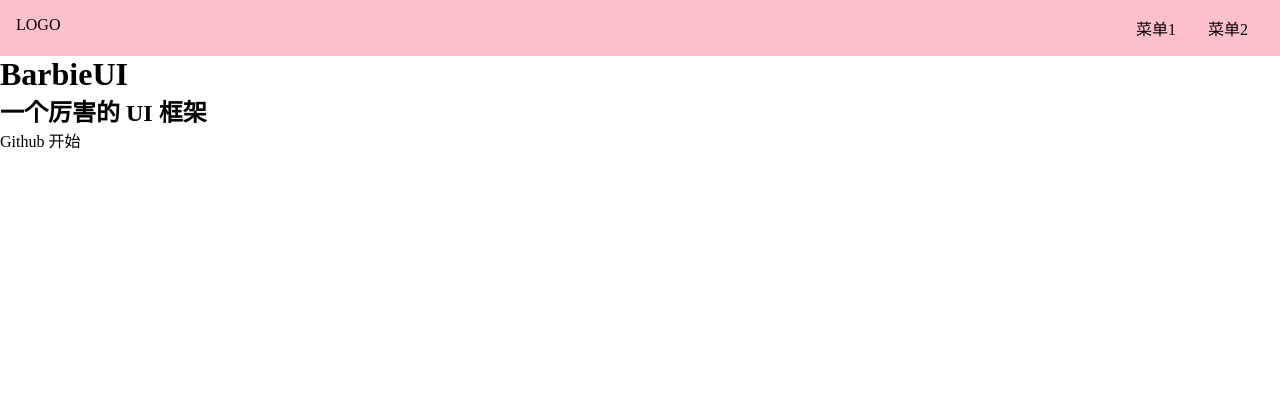
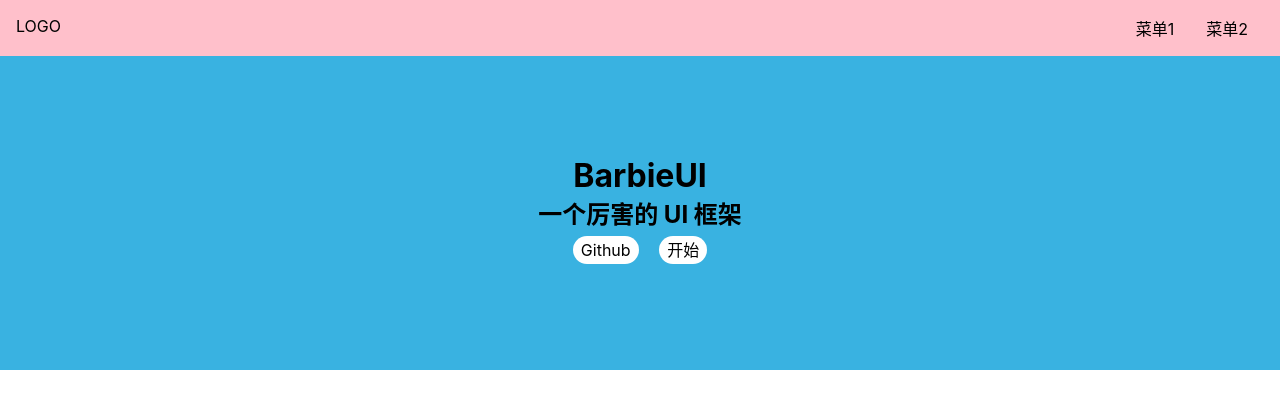
Before and after one commit to limo-chen/BabieUI, a Vue app: page / in a window 1280 px wide. Shown: the top 408 px of the page. Built offline with nearby package versions, Linux system fonts and the light colour scheme.

Commit message:
home样式提交

```diff
--- a/src/index.scss
+++ b/src/index.scss
@@ -13,5 +13,16 @@
   color: inherit;
   &:hover {
     border-bottom: 1px solid;
+    cursor: pointer;
   }
 }
+body {
+  font-size: 16px;
+  // 为什么这样写 font-family
+  // 答案见 https://github.com/zenozeng/fonts.css/
+  font-family: -apple-system, "Noto Sans", "Helvetica Neue", Helvetica,
+    "Nimbus Sans L", Arial, "Liberation Sans", "PingFang SC", "Hiragino Sans GB",
+    "Noto Sans CJK SC", "Source Han Sans SC", "Source Han Sans CN",
+    "Microsoft YaHei", "Wenquanyi Micro Hei", "WenQuanYi Zen Hei", "ST Heiti",
+    SimHei, "WenQuanYi Zen Hei Sharp", sans-serif;
+}
--- a/src/views/Home.vue
+++ b/src/views/Home.vue
@@ -16,3 +16,27 @@
   },
 };
 </script>
+
+<style lang="scss" scoped>
+.banner {
+  padding: 100px 0;
+  display: flex;
+  justify-content: center;
+  align-items: center;
+  flex-direction: column;
+  background: #39b2e1;
+  > .actions {
+    padding: 6px 0;
+    a {
+      margin: 0 8px;
+      background: #fff;
+      display: inline-block;
+      $h: 28px;
+      height: $h;
+      line-height: $h;
+      border-radius: $h/2;
+      padding: 0 8px;
+    }
+  }
+}
+</style>
```
